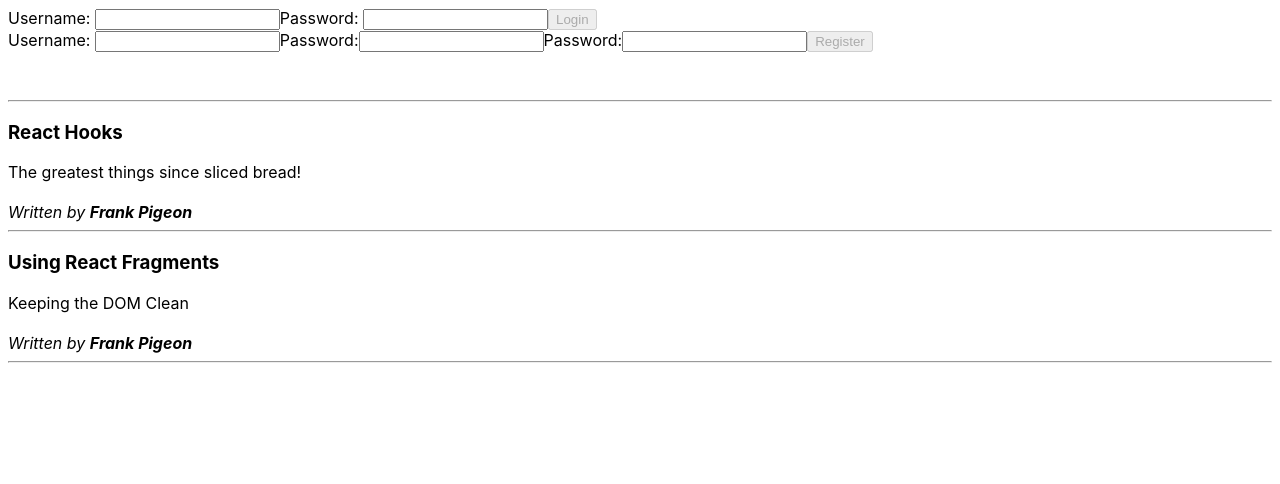
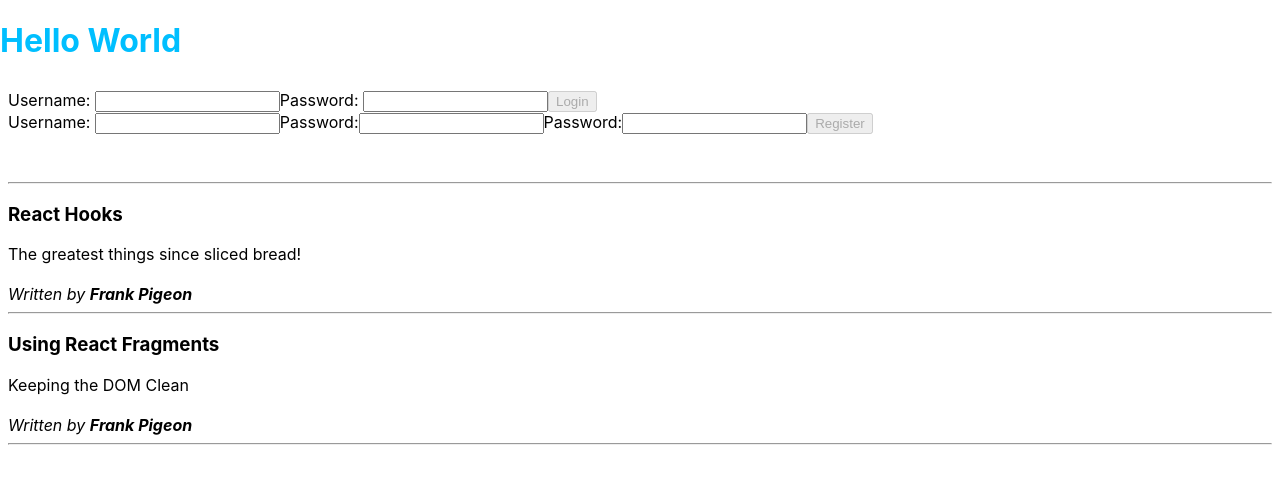
Before and after one commit to fpigeonjr/hooks-blog, a React (Create React App) app: page / in a window 1280 px wide. Shown: the top 484 px of the page. Built offline with nearby package versions, Linux system fonts and the light colour scheme.

Commit message:
old way to implement context

```diff
--- a/src/App.js
+++ b/src/App.js
@@ -3,6 +3,9 @@
 import PostList from './post/PostList'
 import CreatePost from './post/CreatePost'
 import appReducer from './reducers'
+import Header from './Header'
+
+export const ThemeContext = React.createContext({ primaryColor: 'deepskyblue' })
 
 export default function App() {
   const defaultPosts = [
@@ -30,6 +33,8 @@
   }, [user])
 
   return (
+    <>
+      <Header text="Hello World" />
       <div style={{ padding: 8 }}>
         <UserBar user={user} dispatch={dispatch} />
         <br />
@@ -38,5 +43,6 @@
         <hr />
         <PostList posts={posts} />
       </div>
+    </>
   )
 }
--- /dev/null
+++ b/src/Header.js
@@ -0,0 +1,8 @@
+import React from 'react'
+import { ThemeContext } from './App'
+
+const Header = ({ text }) => (
+  <ThemeContext.Consumer>{theme => <h1 style={{ color: theme.primaryColor }}>{text}</h1>}</ThemeContext.Consumer>
+)
+
+export default Header
```
Lines whose indentation alone changed are shown as unchanged.
